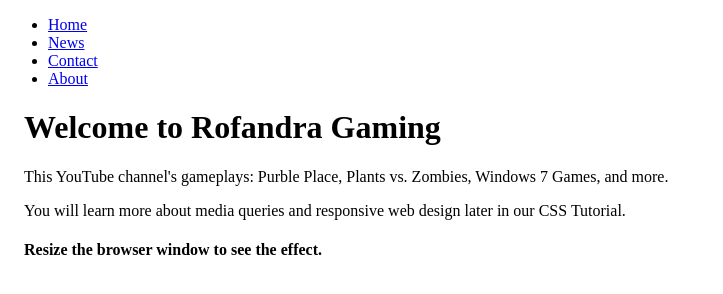
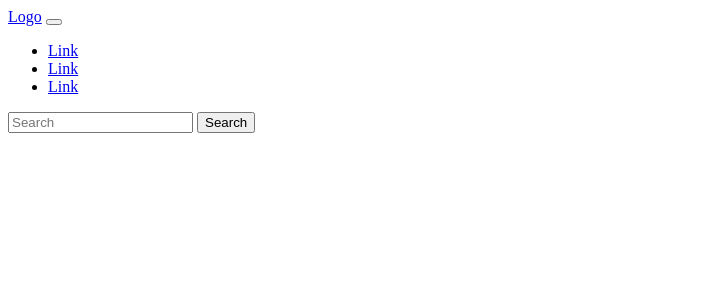
Before and after one commit to rofandra-gaming/rofandragaming.github.io, a plain HTML site: page index.html in a window 1280 px wide. Shown: the whole page, without its empty margins (0-723 px from the left). Drawn offline with Linux system fonts and the light colour scheme.

Commit message:
Update index.html

```diff
--- a/index.html
+++ b/index.html
@@ -1,25 +1,38 @@
 <!DOCTYPE html>
 <html>
-<title>Rofandra Gaming Official Site</title>
-<link rel="stylesheet" href="style.css">
-<meta charset="UTF-8">
-</html>
+<head>
+  <title>Rofandra Gaming</title>
+  <meta charset="UTF-8">
+  <meta name="viewport" content="width=device-width, initial-scale=1.0">
 </head>
+
 <body>
 
-<ul class="topnav">
-  <li><a class="active" href="#home">Home</a></li>
-  <li><a href="#news">News</a></li>
-  <li><a href="#contact">Contact</a></li>
-  <li class="right"><a href="#about">About</a></li>
-</ul>
-
-<div style="padding:0 16px;">
-  <h1>Welcome to Rofandra Gaming</h1>
-  <p>This YouTube channel's gameplays: Purble Place, Plants vs. Zombies, Windows 7 Games, and more.</p>
-  <p>You will learn more about media queries and responsive web design later in our CSS Tutorial.</p>
-  <h4>Resize the browser window to see the effect.</h4>
-</div>
+  <nav class="navbar navbar-expand-sm navbar-dark bg-dark">
+  <div class="container-fluid">
+    <a class="navbar-brand" href="javascript:void(0)">Logo</a>
+    <button class="navbar-toggler" type="button" data-bs-toggle="collapse" data-bs-target="#mynavbar">
+      <span class="navbar-toggler-icon"></span>
+    </button>
+    <div class="collapse navbar-collapse" id="mynavbar">
+      <ul class="navbar-nav me-auto">
+        <li class="nav-item">
+          <a class="nav-link" href="javascript:void(0)">Link</a>
+        </li>
+        <li class="nav-item">
+          <a class="nav-link" href="javascript:void(0)">Link</a>
+        </li>
+        <li class="nav-item">
+          <a class="nav-link" href="javascript:void(0)">Link</a>
+        </li>
+      </ul>
+      <form class="d-flex">
+        <input class="form-control me-2" type="text" placeholder="Search">
+        <button class="btn btn-primary" type="button">Search</button>
+      </form>
+    </div>
+  </div>
+</nav>
 
 </body>
 </html>
```
